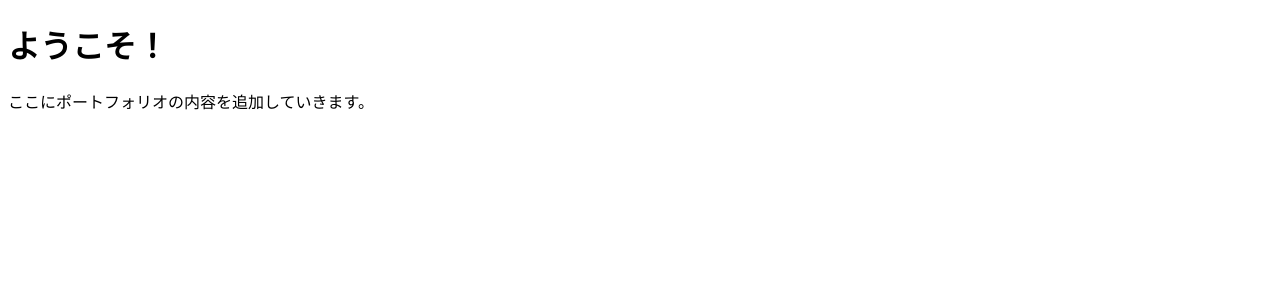
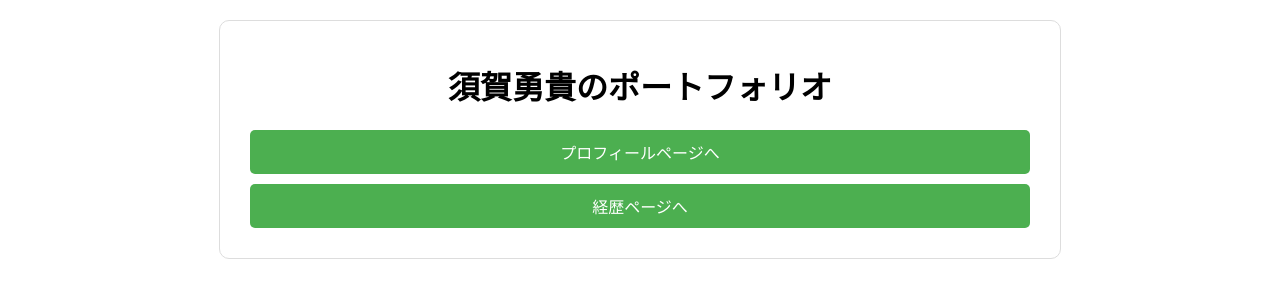
Before and after one commit to Chansuga/portfolio, a Django app: page / in a window 1280 px wide. Shown: the top 300 px of the page. Run offline with Django 4.2, Linux system fonts and the light colour scheme.

Commit message:
ホームから各ページへのリンクの追加とREADMEの追加

```diff
--- a/portfolio/main/templates/main/home.html
+++ b/portfolio/main/templates/main/home.html
@@ -3,10 +3,41 @@
 <head>
     <meta charset="UTF-8">
     <meta name="viewport" content="width=device-width, initial-scale=1.0">
-    <title>ポートフォリオ</title>
+    <title>ホーム</title>
+    <style>
+        body {
+            font-family: Arial, sans-serif;
+            max-width: 800px;
+            margin: 20px auto;
+            padding: 20px;
+            border: 1px solid #ddd;
+            border-radius: 10px;
+        }
+        h1 {
+            text-align: center;
+        }
+        .links {
+            text-align: center;
+        }
+        .links a {
+            display: block;
+            margin: 10px;
+            padding: 10px;
+            background-color: #4CAF50;
+            color: white;
+            text-decoration: none;
+            border-radius: 5px;
+        }
+        .links a:hover {
+            background-color: #45a049;
+        }
+    </style>
 </head>
 <body>
-    <h1>ようこそ！</h1>
-    <p>ここにポートフォリオの内容を追加していきます。</p>
+    <h1>須賀勇貴のポートフォリオ</h1>
+    <div class="links">
+        <a href="{% url 'profile' %}">プロフィールページへ</a>
+        <a href="{% url 'career' %}">経歴ページへ</a>
+    </div>
 </body>
 </html>
--- a/portfolio/main/urls.py
+++ b/portfolio/main/urls.py
@@ -4,4 +4,5 @@ from . import views
 urlpatterns = [
     path('', views.home, name='home'),
     path('profile/', views.profile, name='profile'),
+    path('career/', views.career, name='career'),
 ]
--- a/portfolio/main/views.py
+++ b/portfolio/main/views.py
@@ -5,3 +5,6 @@ def home(request):
 
 def profile(request):
     return render(request, 'main/profile.html')
+
+def career(request):
+    return render(request, 'main/career.html')
```
Also changed, not shown: portfolio/main/templates/main/career.html (added, +48 -0 lines).
